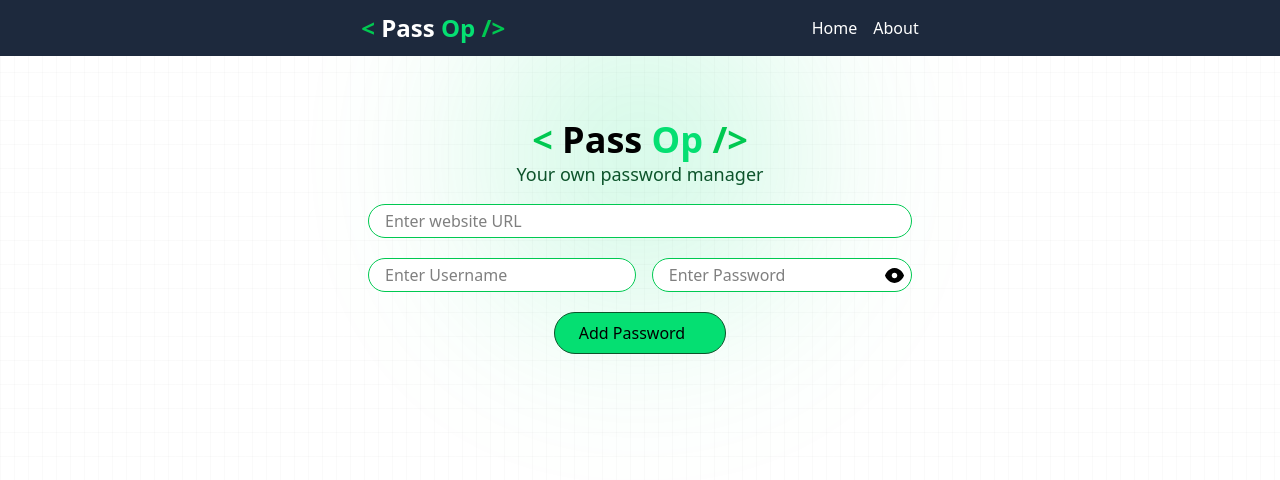
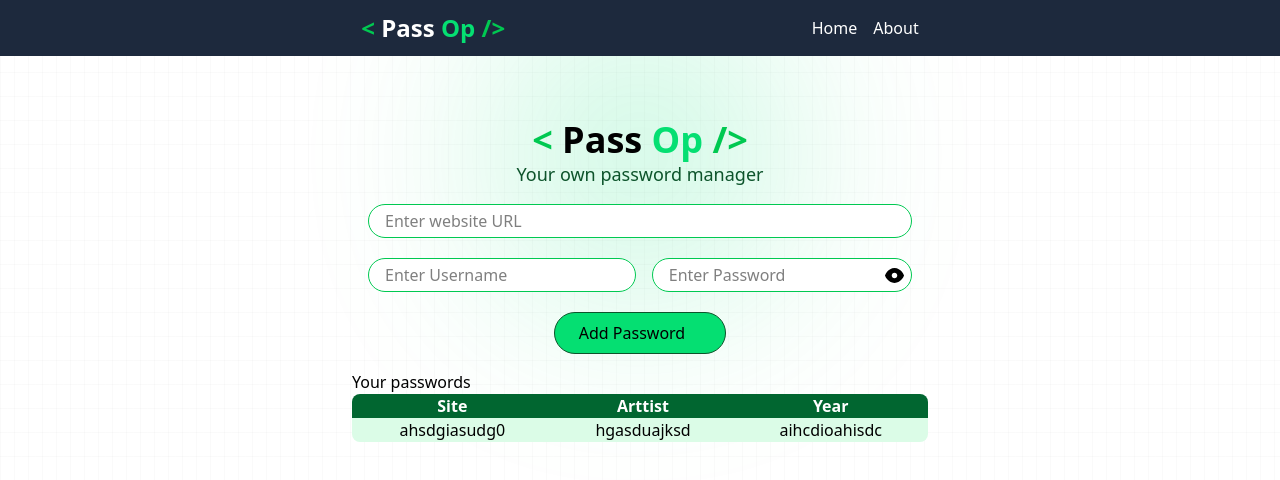
Before and after one commit to s-afrid/Pass-op, a React (Vite) app: page / in a window 1280 px wide. Shown: the top 480 px of the page. Built offline with nearby package versions, Linux system fonts and the light colour scheme; some icons are missing.

Commit message:
table structure added

```diff
--- a/src/components/Manager.jsx
+++ b/src/components/Manager.jsx
@@ -94,6 +94,31 @@ ref.current.src = "/icons/eye-slash.svg";
             ></lord-icon>
           </button>
         </div>
+
+        <div className="passwords">
+          <h2>Your passwords</h2>
+          <table className="w-full rounded-lg overflow-hidden">
+
+            <thead className=" bg-green-800 text-white">
+              <tr>
+                <th className="">Site</th>
+                <th className="">Arttist</th>
+                <th className="">Year</th>
+              </tr>
+            </thead>
+
+            <tbody className="bg-green-100">
+              <tr>
+                <td className="text-center">ahsdgiasudg0</td>
+                <td className="text-center">hgasduajksd</td>
+                <td className="text-center">aihcdioahisdc</td>
+              </tr>
+            </tbody>
+
+          </table>
+        </div>
+
+
       </div>
     </div>
   );
```
